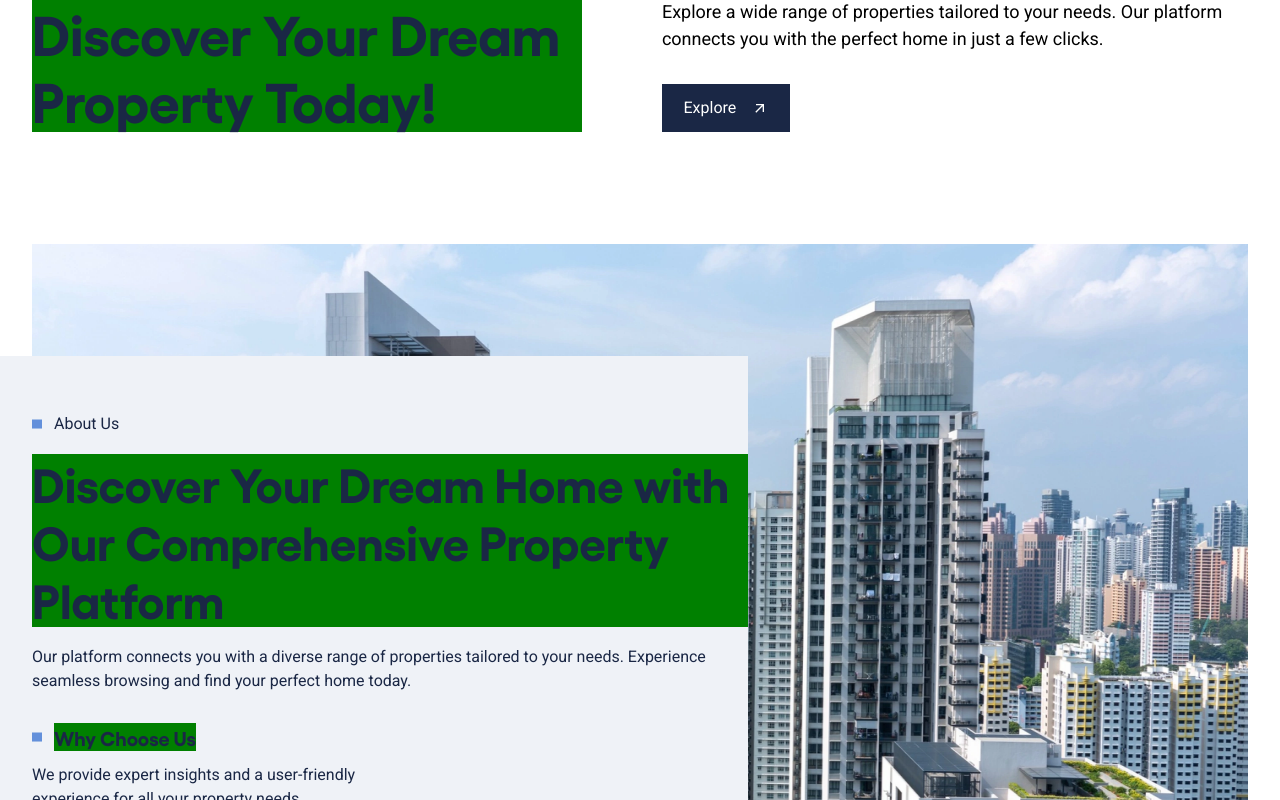
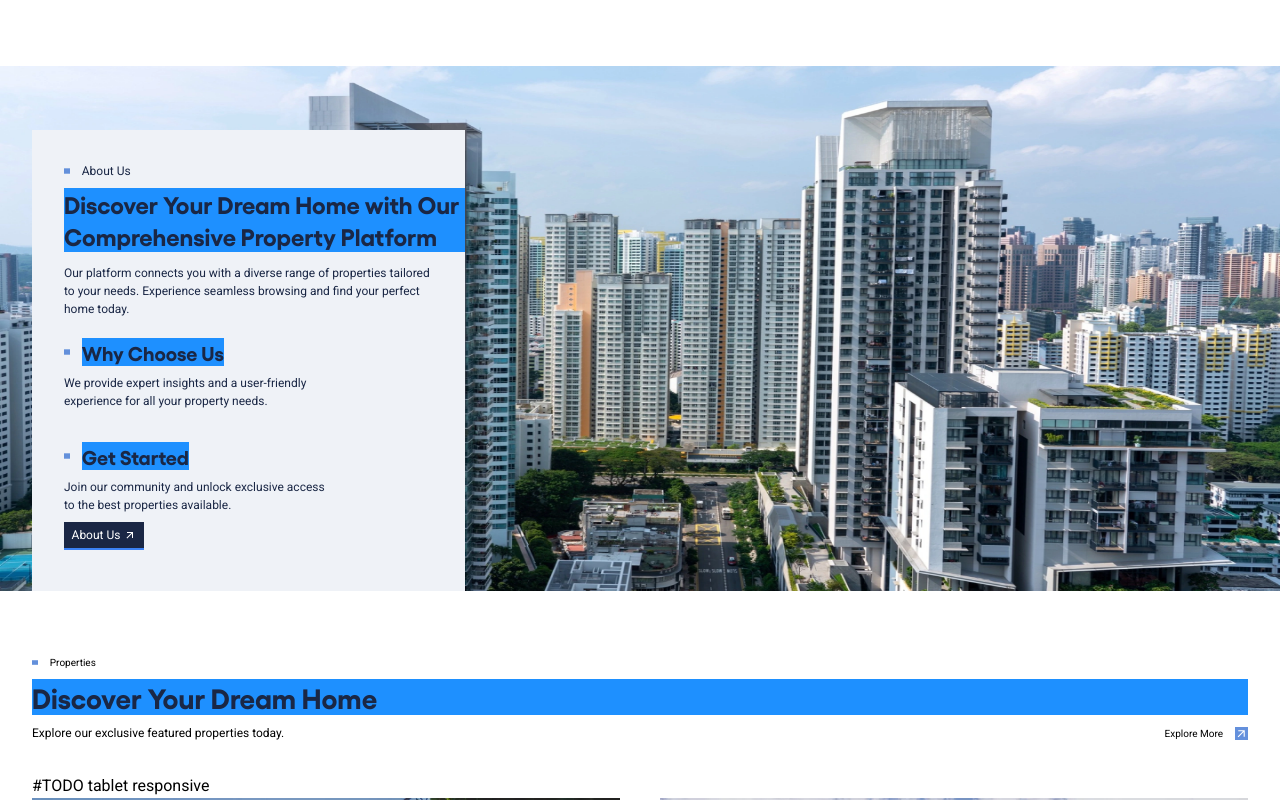
Before and after one commit to sanduntharaka/propert_platform, a Next.js app: page / in a window 1280 px wide. Shown: the part 780-1580 px from the top of the page. Built offline with nearby package versions, Linux system fonts and the light colour scheme.

Commit message:
about responsive done

```diff
--- a/src/app/globals.css
+++ b/src/app/globals.css
@@ -18,7 +18,7 @@
 
 }
 
-h1{
+/* h1{
     background-color: var(--red);
     font-size: 2.5rem;
     line-height: 120%;
@@ -72,7 +72,7 @@ h6{
 
 
 /* tablet */
-@media (min-width: 640px) {
+/*@media (min-width: 640px) {
     h1 {
         background-color: var(--blue);
         font-size: 3.5rem;
@@ -113,10 +113,10 @@ h6{
         line-height: 140%;
 
     }
-}
+}*/
 
 /* web */
-@media (min-width: 1024px) {
+/*@media (min-width: 1024px) {
     h1 {
         background-color: var(--green);
         font-size: 3.5rem;
@@ -158,4 +158,154 @@ h6{
 
     }
 
+} */
+
+
+
+
+
+.tagline{
+    background-color: red;
+    font-size: 1rem;
+    line-height: 150%;
+
 }
+
+@media (min-width: 375px) {
+
+    h1{
+        background-color: var(--red);
+        font-size: 32px;
+        line-height: 40px;
+
+    }
+
+    h2{
+        background-color: var(--red);
+        font-size: 28px;
+        line-height: 36px;
+
+    }
+
+    h3{
+        background-color: var(--red);
+        font-size: 24px;
+        line-height: 30px;
+
+    }
+
+    h4{
+        background-color: var(--red);
+        font-size: 20px;
+        line-height: 28px;
+
+    }
+
+    h5{
+        background-color: var(--red);
+        font-size: 18px;
+        line-height: 24px;
+
+    }
+
+    h6{
+        background-color: var(--red);
+        font-size: 16px;
+        line-height: 22px;
+
+    }
+
+
+}
+
+
+
+
+/* tablet */
+@media (min-width: 768px) {
+    h1 {
+        background-color: var(--blue);
+        font-size: 36px;
+        line-height: 43px;
+    }
+
+    h2{
+        background-color: var(--blue);
+        font-size: 28px;
+        line-height: 36px;
+
+    }
+
+    h3{
+        background-color: var(--blue);
+        font-size: 24px;
+        line-height: 32px;
+
+    }
+
+    h4{
+        background-color: var(--blue);
+        font-size: 20px;
+        line-height: 28px;
+
+    }
+
+    h5{
+        background-color: var(--blue);
+        font-size: 18px;
+        line-height: 24px;
+
+    }
+
+    h6{
+        background-color: var(--blue);
+        font-size: 16px;
+        line-height: 22px;
+
+    }
+}
+
+/* web */
+@media (min-width: 1440px) {
+    h1 {
+        background-color: var(--green);
+        font-size: 67.2px;
+        line-height: 80px;
+    }
+
+    h2{
+        background-color: var(--green);
+        font-size: 57.6px;
+        line-height: 70px;
+
+    }
+
+    h3{
+        background-color: var(--green);
+        font-size: 48px;
+        line-height: 60px;
+
+    }
+
+    h4{
+        background-color: var(--green);
+        font-size: 41.6px;
+        line-height: 50px;
+
+    }
+
+    h5{
+        background-color: var(--green);
+        font-size: 33px;
+        line-height: 40px;
+
+    }
+
+    h6{
+        background-color: var(--green);
+        font-size: 28px;
+        line-height: 35px;
+
+    }
+
+}
--- a/src/components/animated/MainButtonDiv.tsx
+++ b/src/components/animated/MainButtonDiv.tsx
@@ -6,7 +6,7 @@ import { motion } from 'framer-motion';
 export const MainButtonDiv = ({ ButtonText, ButtonImage }: MainButton) => {
     return (
         <motion.button
-            className="relative w-32 h-12 flex items-center justify-center gap-4 overflow-hidden border-b-2 border-blue-500 "
+            className="relative lg:w-32 lg:h-12 md:w-20 md:h-7 sm:w-32 sm:h-12 flex items-center justify-center gap-4 overflow-hidden border-b-2 border-blue-500 "
             initial="rest"
             whileHover="hover"
             whileTap="hover"
@@ -34,7 +34,7 @@ export const MainButtonDiv = ({ ButtonText, ButtonImage }: MainButton) => {
 
             {/* Text */}
             <motion.span
-                className="relative z-10 text-white flex items-center gap-4 text-base"
+                className="relative z-10 text-white flex items-center lg:gap-4 md:gap-1 sm:gap-4 lg:text-base md:text-tiny  sm:text-base"
                 variants={{
                     rest: { color: "#FFF" }, // White text by default
                     hover: { color: "#000" }, // Black text on hover
--- a/src/components/home/aboutus/Aboutus.tsx
+++ b/src/components/home/aboutus/Aboutus.tsx
@@ -7,47 +7,45 @@ import { MdArrowOutward } from "react-icons/md";
 import { motion } from 'framer-motion'
 export const Aboutus = () => {
     return (
-        <div className='max-w-[1440px] ml-auto mr-auto lg:mb-28 md:mb-28  sm:mb-14 bg-red-400 '>
+        <div className='max-w-[1440px] lg:ml-auto lg:mr-auto sm:ml-auto sm:mr-auto lg:mb-28 md:mb-16  sm:mb-14  md:-mr-8 md:-ml-8'>
             <div className='relative'>
-                <Image src={AboutImage} alt="About" className="object-fill w-full lg:h-[851px] md:[525px] " />
+                <Image src={AboutImage} alt="About" className="object-fill w-full lg:h-[851px] md:h-[525px] md:inline-block sm:hidden " />
 
-                <div className='bg-primary-grey lg:w-[748px] md:w-[433px] lg:h-[739px] md:h-[461px] absolute bottom-0 md:-left-8 sm:left-0 sm:w-full'>
-                    <div className='mt-14 mb-14 ml-8 flex flex-col gap-[30px] font-normal md:text-xl sm:text-base text-primary-button'>
-                        <div className='flex flex-col gap-[18px]'>
+                <div className='bg-primary-grey lg:w-[748px] md:w-[433px] lg:h-[739px] md:h-[461px] sm:h-auto md:absolute sm:relative bottom-0 lg:-left-8 md:ml-8 sm:left-0 sm:w-full pt-14 pb-14 md:pt-8 sm:pt-7 sm:pb-7'>
+                    <div className=' ml-8 flex flex-col lg:gap-[30px] md:gap-5 sm:gap-12 font-normal md:text-xl sm:text-base text-primary-button '>
+                        <div className='flex flex-col md:gap-2 sm:gap-3'>
                             <div className='flex items-center gap-3'>
-                                <Image src={Rectangle} alt="Rectangle" className='w-[10px] h-[10px]' />
-                                <p className='tagline'>About Us</p>
+                                <Image src={Rectangle} alt="Rectangle" className='lg:w-[10px] lg:h-[10px] sm:w-[10px] sm:h-[10px] md:w-[5.79px] md:h-[5.79px]' />
+                                <p className='lg:text-base sm:text-base md:text-tiny'>About Us</p>
                             </div>
-                            <h2 className='font-gellix font-bold text-primary-button'>
+                            <div className='flex flex-col gap-6 md:gap-3 sm:gap-6'>
+                                <h3 className='font-gellix font-bold text-primary-button'>
                                     Discover Your Dream Home with Our Comprehensive Property Platform
-                            </h2>
-                            <p className='lg:text-base md:text-tiny sm:text-base'>Our platform connects you with a diverse range of properties tailored to your needs. Experience seamless browsing and find your perfect home today.</p>
+                                </h3>
+                                <p className='md:ml-0 sm:ml-6 sm:mr-6 lg:text-base md:text-tiny sm:text-base ' >Our platform connects you with a diverse range of properties tailored to your needs. Experience seamless browsing and find your perfect home today.</p>
 
 
                             </div>
-                        <div className='flex flex-col gap-[18px] w-1/2'>
-                            <div className='flex flex-col gap-3' >
+                        </div>
+                        <div className='flex flex-col lg:gap-6 md:gap-2 sm:gap-6 lg:w-1/2 md:w-2/3 md:ml-0 md:mr-0 sm:ml-6 sm:mr-12 '>
                             <div className='flex items-center gap-3'>
-                                    <Image src={Rectangle} alt="Rectangle" className='w-[10px] h-[10px]' />
-                                    <h6 className='font-gellix font-bold'>Why Choose Us</h6>
+                                <Image src={Rectangle} alt="Rectangle" className='lg:w-[10px] lg:h-[10px] sm:w-[10px] sm:h-[10px] md:w-[5.79px] md:h-[5.79px]' />
+                                <h6 className='font-gellix text-xl font-bold'>Why Choose Us</h6>
                             </div>
-                                <p className='lg:text-base md:text-tiny sm:text-base'>
+                            <p className='lg:text-base md:text-tiny sm:text-base '>
                                 We provide expert insights and a user-friendly experience for all your property needs.
                             </p>
+                            <div className='flex items-center gap-3 lg:mt-0 md:mt-6 sm:mt-0'>
+                                <Image src={Rectangle} alt="Rectangle" className='lg:w-[10px] lg:h-[10px] sm:w-[10px] sm:h-[10px] md:w-[5.79px] md:h-[5.79px]' />
+                                <h6 className='font-gellix text-xl font-bold'>Get Started</h6>
                             </div>
-                            <div className='flex flex-col gap-3' >
-                                <div className='flex items-center gap-3'>
-                                    <Image src={Rectangle} alt="Rectangle" className='w-[10px] h-[10px]' />
-                                    <h6 className='font-gellix font-bold'>Get Started</h6>
-                                </div>
-                                <p className='lg:text-base md:text-tiny sm:text-base'>
+                            <p className='lg:text-base md:text-tiny sm:text-base '>
                                 Join our community and unlock exclusive access to the best properties available.
                             </p>
-                            </div>
 
+                            <MainButtonDiv ButtonText="About Us" ButtonImage={<MdArrowOutward />} />
 
                         </div>
-                        <MainButtonDiv ButtonText="About Us" ButtonImage={<MdArrowOutward />} />
 
 
                     </div>
--- a/src/components/home/properties/PropetiesSection.tsx
+++ b/src/components/home/properties/PropetiesSection.tsx
@@ -14,29 +14,30 @@ import { PropetieDetail } from '@/components/PropetieDetail';
 
 export const PropetiesSection = () => {
     return (<>
-        <div className='max-w-[1440px] ml-auto mr-auto lg:mb-28 md:mb-28  sm:mb-14  '>
-            <div className='flex flex-col gap-4 mb-14 md:ml-0 md:mr-0 sm:ml-8 sm:mr-8'>
+        <div className='max-w-[1440px] ml-auto mr-auto lg:mb-28 md:mb-16  sm:mb-14  '>
+            <div className='flex flex-col lg:gap-4 md:gap-[9px] sm:gap-4 lg:mb-14 md:mb-8 sm:mb-14 md:ml-0 md:mr-0 sm:ml-8 sm:mr-8'>
                 <div className='flex items-center gap-3'>
-                    <Image src={Rectangle} alt="Rectangle" className='w-[10px] h-[10px]' />
-                    <p >Properties</p>
+                    <Image src={Rectangle} alt="Rectangle" className='lg:w-[10px] lg:h-[10px] sm:w-[10px] sm:h-[10px] md:w-[5.79px] md:h-[5.79px]' />
+                    <p className='lg:text-base sm:text-base md:text-tiny_2 '>Properties</p>
                 </div>
 
 
-                <h1 className='font-space-grotesk font-bold lg:text-5xl md:text-4xl text-primary-button sm:text-4xl'>
+                <h2 className='font-gellix font-bold  text-primary-button'>
                     Discover Your Dream Home
-                </h1>
+                </h2>
 
-                <div className='flex justify-between text-xl'>
+                <div className='flex justify-between lg:text-xl md:text-tiny sm:text-xl'>
                     <p>
                         Explore our exclusive featured properties today.
                     </p>
                     <div className='md:flex items-center gap-3 sm:hidden'>
-                        {/* <Image src={Rectangle} alt="Rectangle" className='w-[10px] h-[10px]' /> */}
-                        <p >Explore More</p>
-                        <MdArrowOutward className='bg-primary-blue text-white' />
+
+                        <p className='lg:text-base md:text-tiny_2 sm:text-base'>Explore More</p>
+                        <MdArrowOutward className='bg-primary-blue text-white lg:w-[24px] lg:h-[24px] md:w-[13px] md:h-[13px]' />
                     </div>
                 </div>
             </div>
+            #TODO tablet responsive
             {/* properties show here */}
             <div className='md:flex md:flex-row md:justify-evenly md:h-[1771px] sm:gap-10 text-primary-button sm:grid'>
                 <div className='flex-1 flex flex-col md:gap-4'>
--- a/tailwind.config.ts
+++ b/tailwind.config.ts
@@ -12,7 +12,7 @@ const config: Config = {
     screens: {
       sm: "375px",
       md: "768px",
-      lg: "1024px",
+      lg: "1440px",
     },
     extend: {
       fontFamily: {
@@ -39,6 +39,8 @@ const config: Config = {
         base: ['1rem', '1.5'], // font-size: 1rem; line-height: 150%;
         sm: ['0.875rem', '1.5'], // font-size: 0.875rem; line-height: 150%;
         tiny: ['0.75rem', '1.5'], // font-size: 0.75rem; line-height: 150%;
+        tiny_2: ['0.625rem', '1.5'], // font-size: 0.75rem; line-height: 150%;
+
       },
     },
   },
```
Lines whose indentation alone changed are shown as unchanged.
